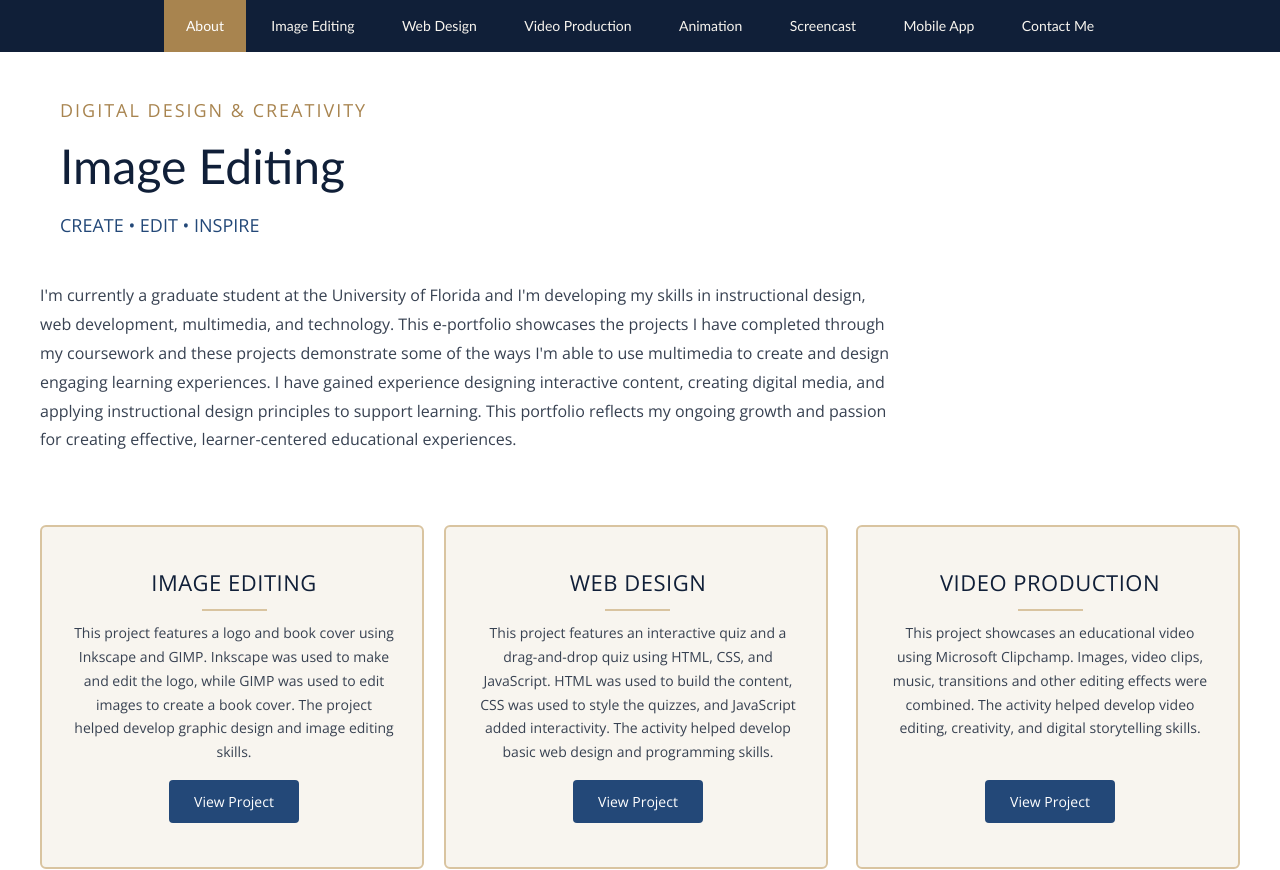
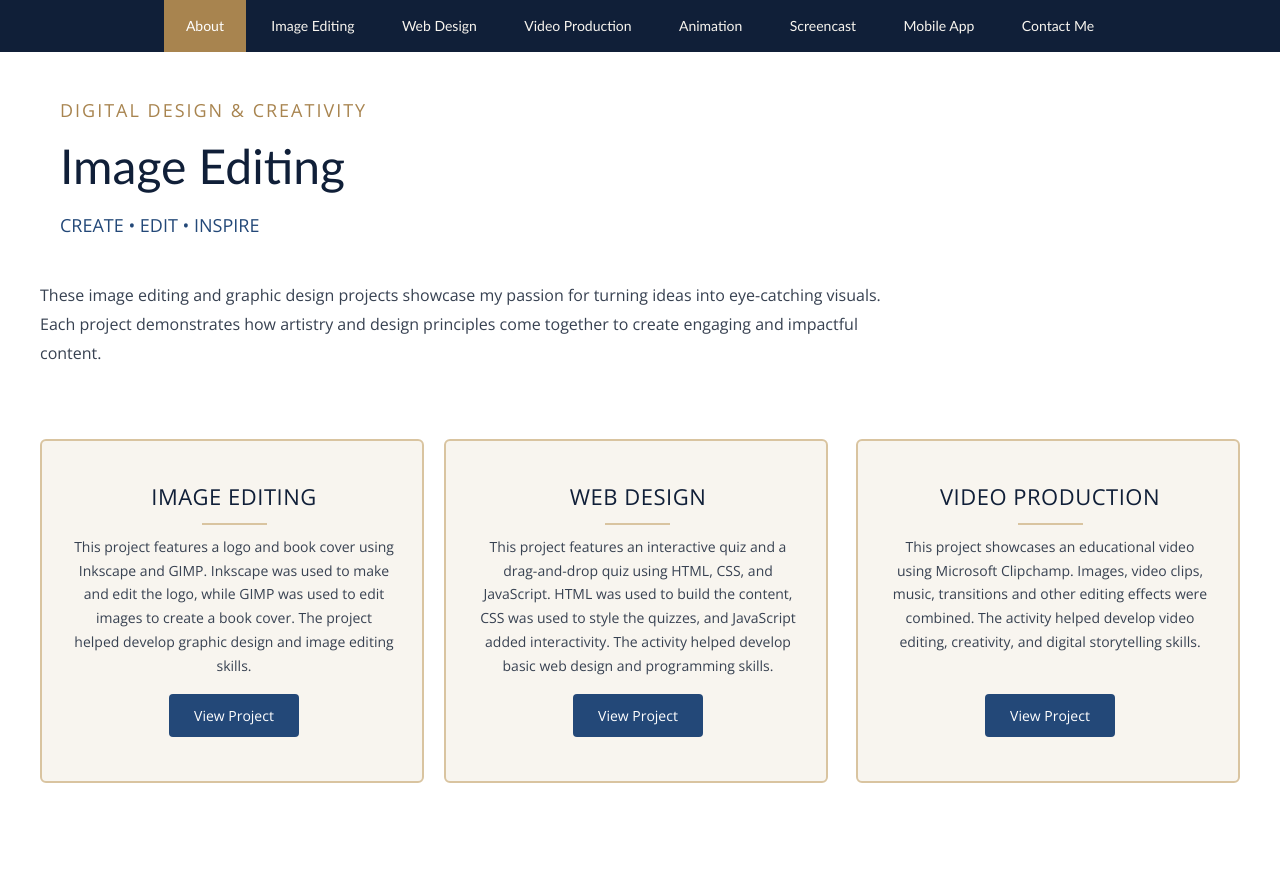
Before and after one commit to snaraysingh/e-portfolio-template, a plain HTML site: page image.html in a window 1280 px wide. Shown: the top 870 px of the page. Drawn offline with nearby package versions, Linux system fonts and the light colour scheme.

Commit message:
Update introductory paragraph in image.html

```diff
--- a/image.html
+++ b/image.html
@@ -59,10 +59,7 @@ Released   : 20130406
 		<div>
 			<div class="entry">
 				<!-- THIS IS WHERE YOU CUSTOMIZE THE INTRODUCTORY PARAGRAPH FOR EACH PAGE. -->
-                <p>I'm currently a graduate student at the University of Florida and I'm developing my skills in instructional design, web development, multimedia, and technology.
-					This e-portfolio showcases the projects I have completed through my coursework and these projects demonstrate some of the ways I'm able to use multimedia to create and design engaging learning experiences.
-					I have gained experience designing interactive content, creating digital media, and applying instructional design principles to support learning.
-					This portfolio reflects my ongoing growth and passion for creating effective, learner-centered educational experiences.</p>
+                <p>These image editing and graphic design projects showcase my passion for turning ideas into eye-catching visuals.  Each project demonstrates how artistry and design principles come together to create engaging and impactful content.</p>
 			</div>
 		</div>
 	</div>
```
